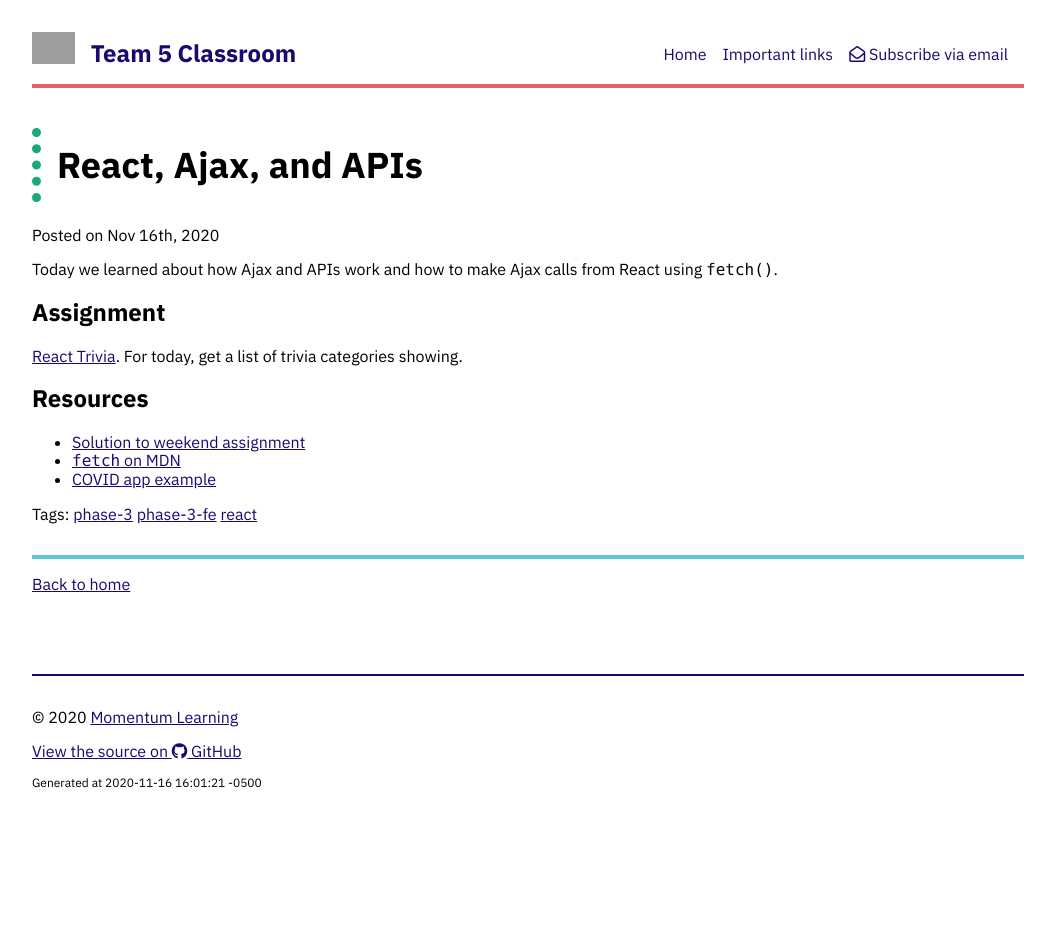
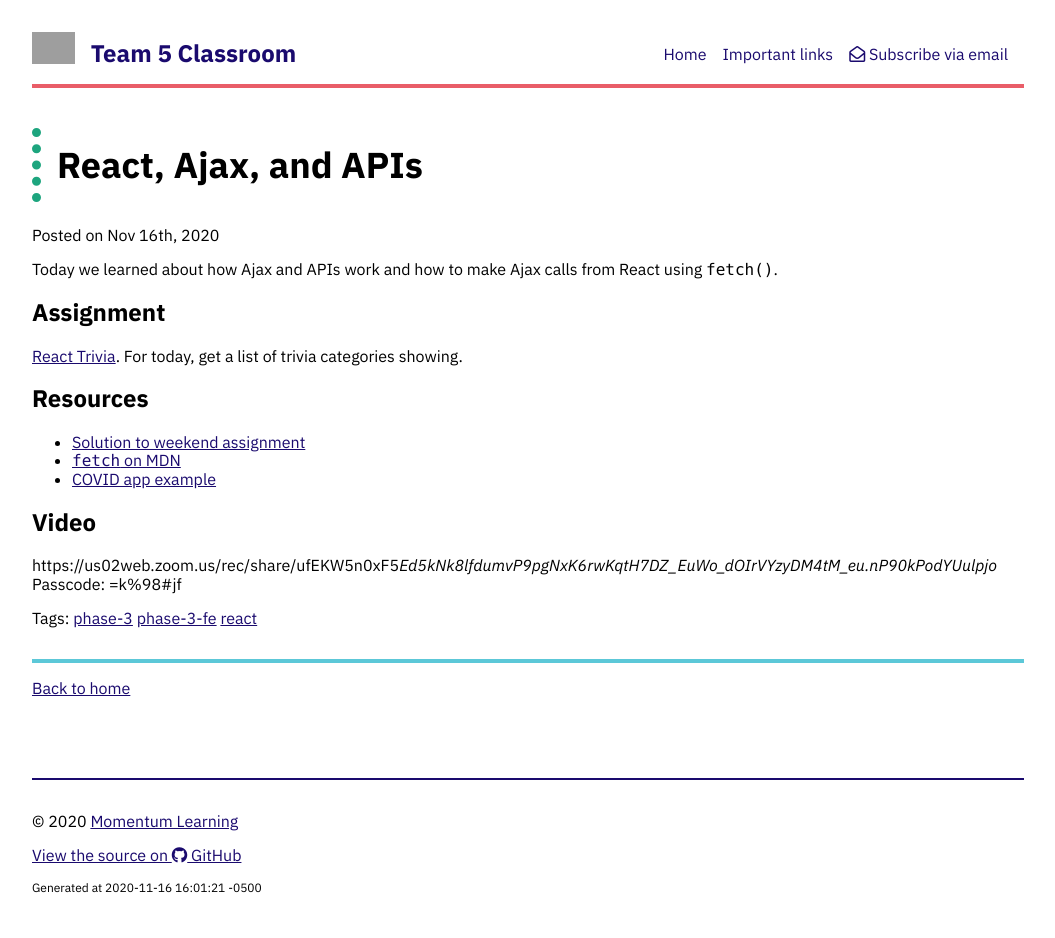
Before and after one commit to momentum-team-5/momentum-team-5.github.io, a Jekyll site: the page built from _posts/2020-11-16-fe-ajax.md, in a window 1280 px wide. Shown: the whole page, without its empty margins (112-1167 px from the left). Built offline with Jekyll 4.4.1, drawn with Linux system fonts in a browser that asks for light colours; nearby versions of some CDN libraries; before the commit the page ends 900 px from its top, so only the background shows below that; grey boxes are pictures that could not be loaded.

Commit message:
Add video

```diff
--- a/_posts/2020-11-16-fe-ajax.md
+++ b/_posts/2020-11-16-fe-ajax.md
@@ -15,3 +15,7 @@ Today we learned about how Ajax and APIs work and how to make Ajax calls from Re
 - [Solution to weekend assignment](https://github.com/momentum-team-4/react-freeshelf-cndreisbach)
 - [`fetch` on MDN](https://developer.mozilla.org/en-US/docs/Web/API/Fetch_API)
 - [COVID app example](https://github.com/momentum-team-5/example--covid-19-explorer/tree/main)
+
+## Video
+
+https://us02web.zoom.us/rec/share/ufEKW5n0xF5_Ed5kNk8lfdumvP9pgNxK6rwKqtH7DZ_EuWo_dOIrVYzyDM4tM_eu.nP90kPodYUulpjo_ Passcode: =k%98#jf
```
